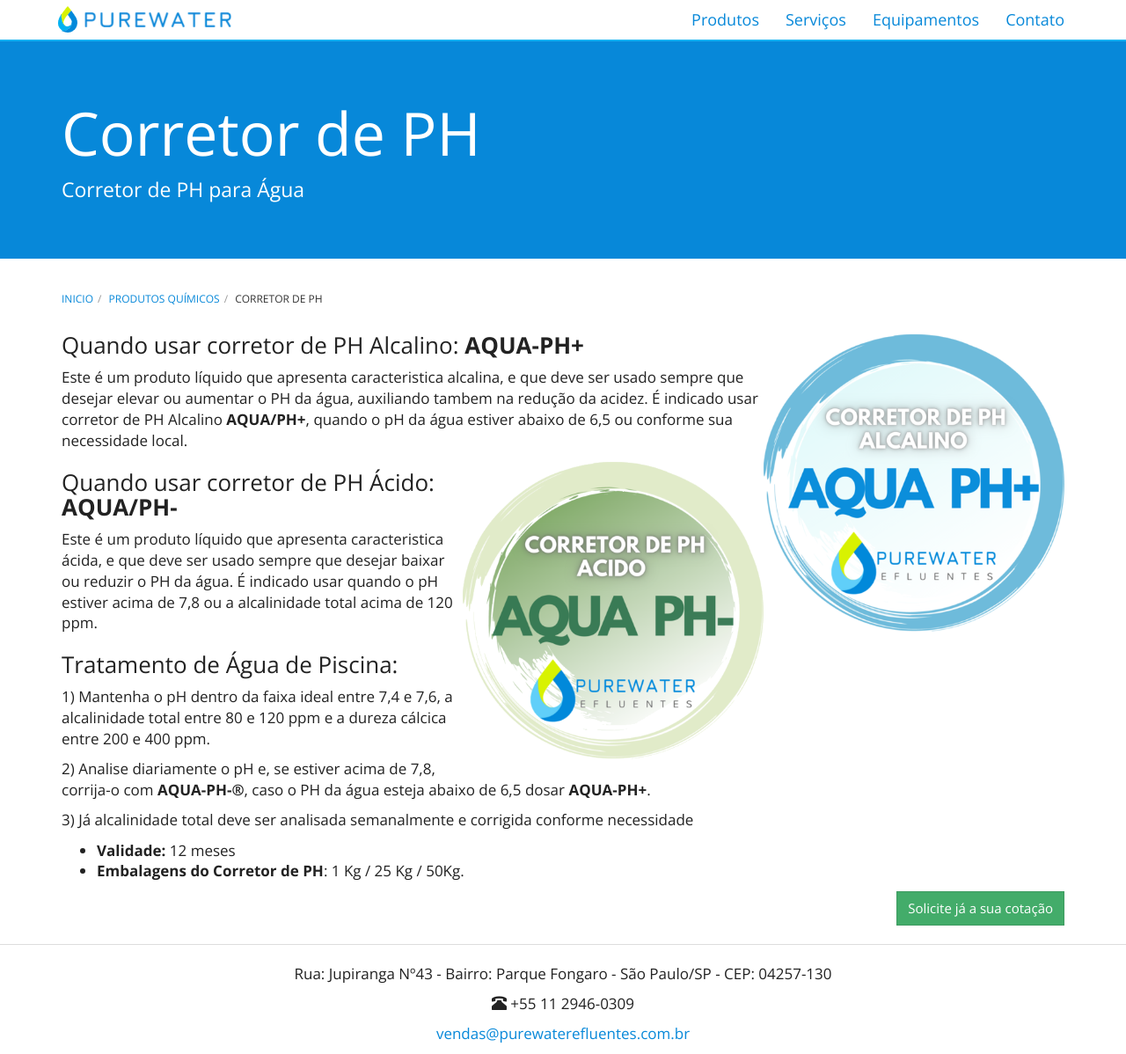
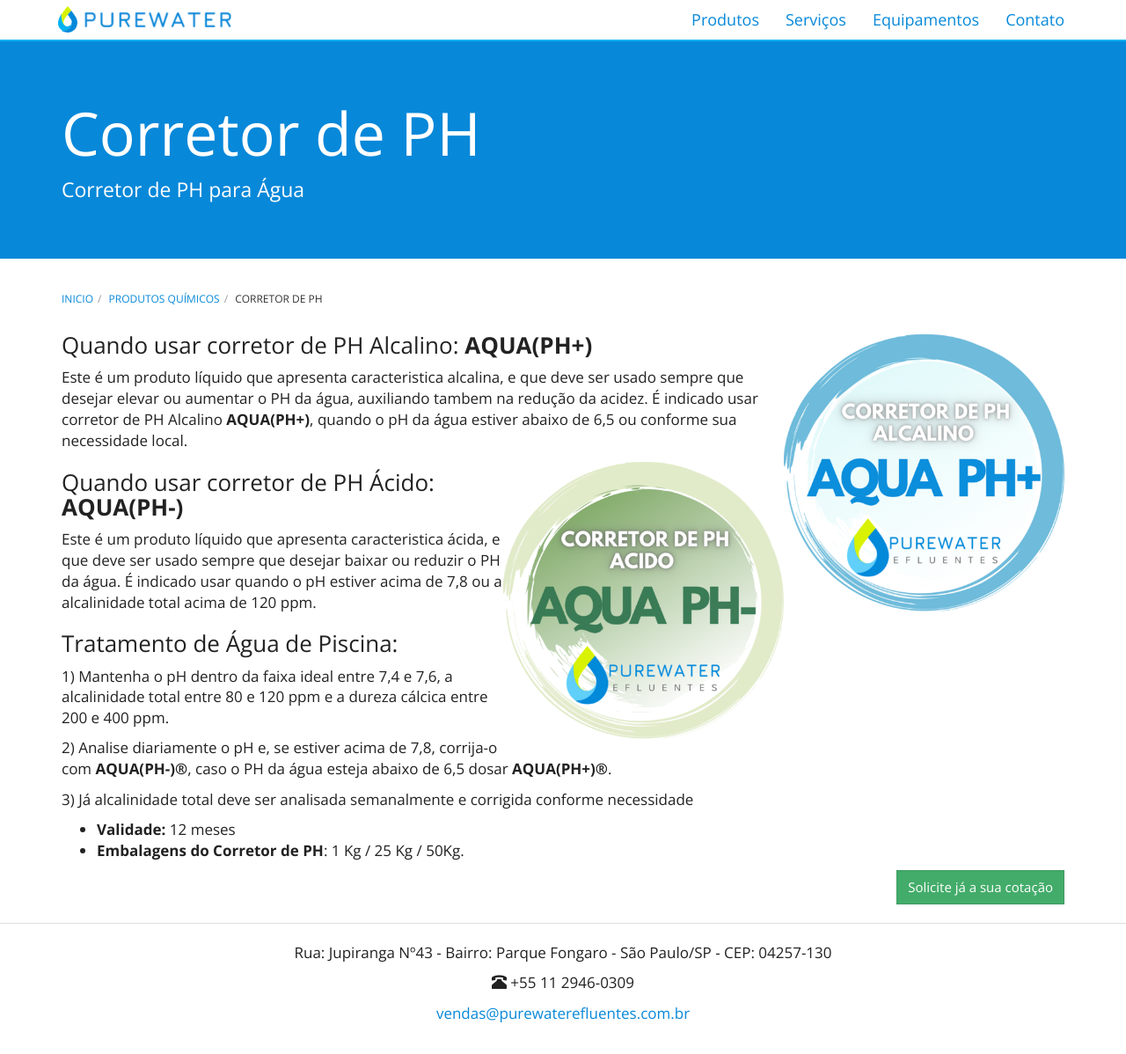
Before and after one commit to purewaterefluentes/purewaterefluentes.github.io, a Jekyll site: the page built from produtos/corretor-de-ph-para-piscina.md, in a window 1280 px wide and 1198 px high. Shown: the whole window at 88% size. Built offline with Jekyll 4.4.1, drawn with Linux system fonts in a browser that asks for light colours; nearby versions of some CDN libraries; library files that are not in the unit come from our copies.

Commit message:
Update corretor-de-ph-para-piscina.md

```diff
--- a/produtos/corretor-de-ph-para-piscina.md
+++ b/produtos/corretor-de-ph-para-piscina.md
@@ -5,16 +5,16 @@
 subtitle: Corretor de PH para Água
 ---
 
-<img class="img-responsive pull-right" style="max-width: 30%;" src="../../website/images/corretor de PH alcalino.png" alt="corretor de PH alcalino">
+<img class="img-responsive pull-right" style="max-width: 28%;" src="../../website/images/corretor de PH alcalino.png" alt="corretor de PH alcalino">
 
-### Quando usar corretor de PH Alcalino: **AQUA-PH+**
+### Quando usar corretor de PH Alcalino: **AQUA(PH+)**
 
 Este é um produto líquido que apresenta caracteristica alcalina, e que deve ser usado sempre que desejar elevar ou aumentar o PH da  água, auxiliando tambem na redução da acidez.
-É indicado usar corretor de PH Alcalino **AQUA/PH+**, quando o pH da água estiver abaixo de 6,5 ou conforme sua necessidade local.
+É indicado usar corretor de PH Alcalino **AQUA(PH+)**, quando o pH da água estiver abaixo de 6,5 ou conforme sua necessidade local.
 
-<img class="img-responsive pull-right" style="max-width: 30%;" src="../../website/images/corretor de PH acido.png" alt="corretor de PH acido">
+<img class="img-responsive pull-right" style="max-width: 28%;" src="../../website/images/corretor de PH acido.png" alt="corretor de PH acido">
 
-### Quando usar corretor de PH Ácido: **AQUA/PH-**
+### Quando usar corretor de PH Ácido: **AQUA(PH-)**
 
 Este é um produto líquido que apresenta caracteristica ácida, e que deve ser usado sempre que desejar baixar ou reduzir o PH da  água.
 É indicado usar quando o pH estiver acima de 7,8 ou a alcalinidade total acima de 120 ppm.
@@ -23,7 +23,7 @@
 
 1) Mantenha o pH dentro da faixa ideal entre 7,4 e 7,6, a alcalinidade total entre 80 e 120 ppm e a dureza cálcica entre 200 e 400 ppm.
 
-2) Analise diariamente o pH e, se estiver acima de 7,8, corrija-o com **AQUA-PH-®**, caso o PH da água esteja abaixo de 6,5 dosar **AQUA-PH+**.
+2) Analise diariamente o pH e, se estiver acima de 7,8, corrija-o com **AQUA(PH-)®**, caso o PH da água esteja abaixo de 6,5 dosar **AQUA(PH+)®**.
 
 3) Já alcalinidade total deve ser analisada semanalmente e corrigida conforme necessidade
 
```
